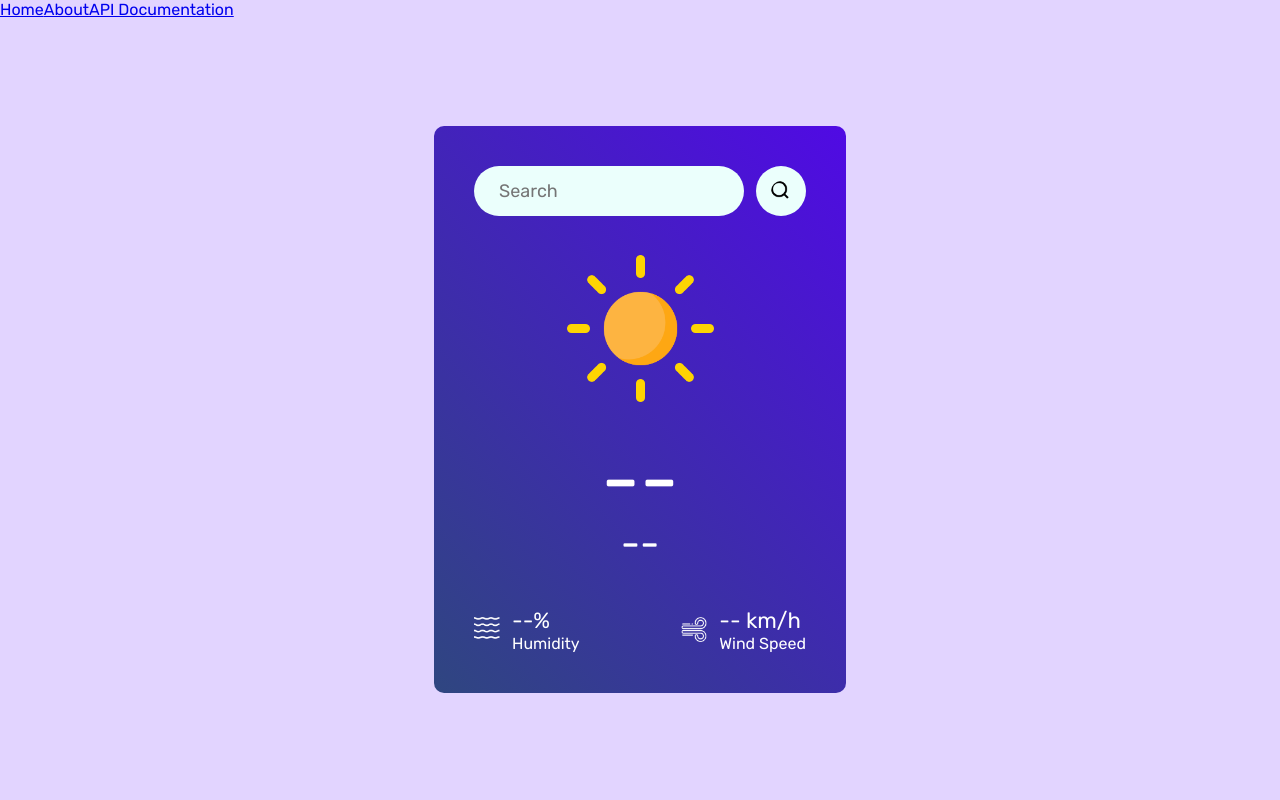
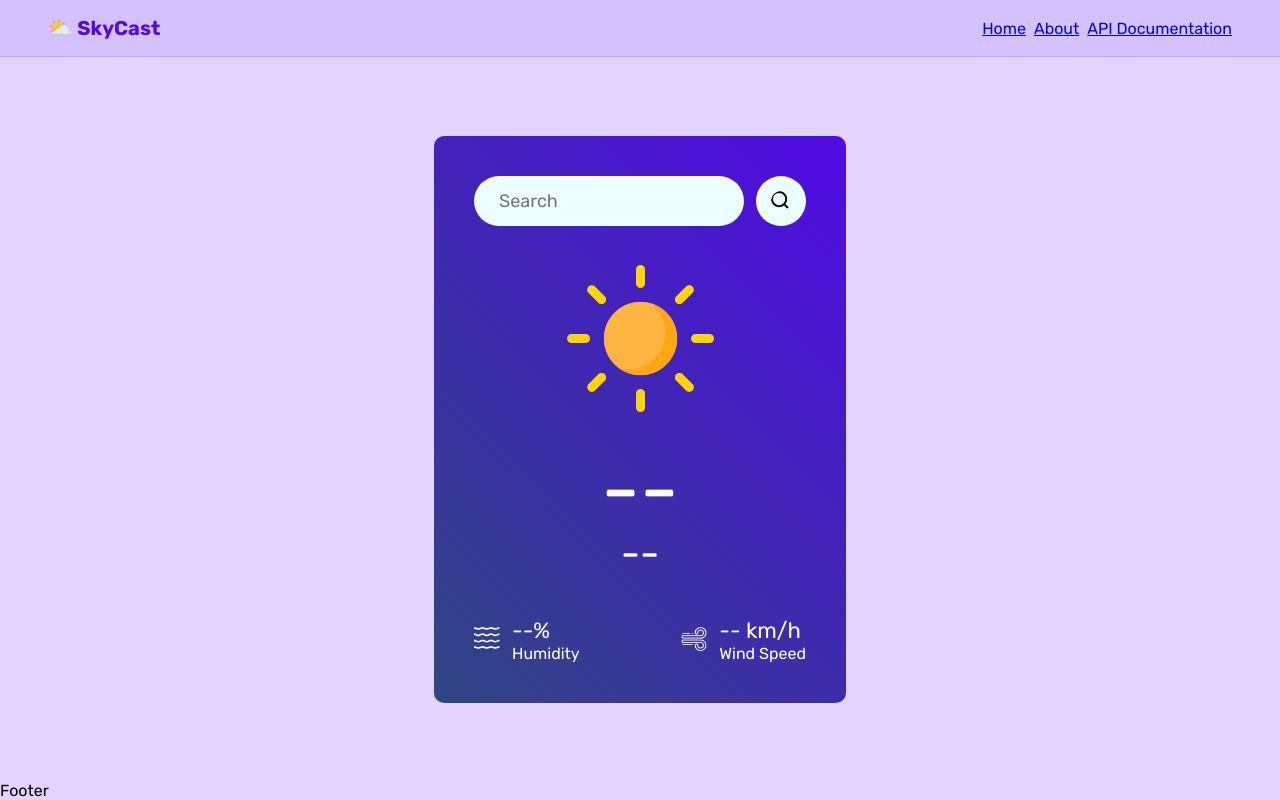
Before and after one commit to KrishnaGulalia/SkyCast, a React (Vite) app in the folder skycast/: page / in a window 1280 px wide. Built offline with nearby package versions, Linux system fonts and the light colour scheme.

Commit message:
header and header css updated also index css and app jsx

```diff
--- a/skycast/src/App.jsx
+++ b/skycast/src/App.jsx
@@ -20,6 +20,7 @@ export default function App() {
           </Routes>
 
         </div>
+        <Footer />
       </div>
     </BrowserRouter>
   )
--- a/skycast/src/components/Header.jsx
+++ b/skycast/src/components/Header.jsx
@@ -1,11 +1,15 @@
 import React from 'react'
 import {Link} from 'react-router-dom'
+import './header.css'
 export default function Header() {
   return (
     <div className='header'>
+      <Link to='/' className='logo'>⛅ SkyCast</Link>
+       <div className='nav'>
       <Link to='/'>Home</Link>
       <Link to='/About'>About</Link>
       <Link to='/Api_Doc'>API Documentation</Link>
+      </div>
     </div>
   )
 }
--- /dev/null
+++ b/skycast/src/components/header.css
@@ -0,0 +1,20 @@
+.header {
+  display: flex;
+  align-items: center;
+  justify-content: space-between;
+  padding: 16px 48px;
+  background: #d4c2ff;
+  border-bottom: 1px solid rgba(80, 10, 228, 0.15);
+}
+
+.logo {
+  text-decoration: none;
+  font-size: 20px;
+  font-weight: 700;
+  color: #500ae4;
+}
+
+.nav {
+  display: flex;
+  gap: 8px;
+}
--- a/skycast/src/index.css
+++ b/skycast/src/index.css
@@ -1,14 +1,23 @@
 
-@import url('https://fonts.googleapis.com/css2?family=Dancing+Script:wght@400..700&family=Noto+Sans:ital,wght@0,100..900;1,100..900&family=Oswald:wght@200..700&family=Poppins:ital,wght@0,100;0,200;0,300;0,400;0,500;0,600;0,700;0,800;0,900;1,100;1,200;1,300;1,400;1,500;1,600;1,700;1,800;1,900&family=Rubik:ital,wght@0,300..900;1,300..900&display=swap');
+@import url('https://fonts.googleapis.com/css2?family=Rubik:ital,wght@0,300..900;1,300..900&display=swap');
 
-*{
+* {
   margin: 0;
   padding: 0;
   box-sizing: border-box;
   font-family: "Rubik", sans-serif;
 }
-.app{
+.app {
   min-height: 100vh;
-  display: grid;
+  display: flex;
+  flex-direction: column;
   background: #e2d4ff;
 }
+
+.main-content {
+  flex: 1;
+  display: flex;
+  align-items: center;
+  justify-content: center;
+  padding: 48px 20px;
+}
```
Also changed, not shown: skycast/src/components/Footer.css (added).
